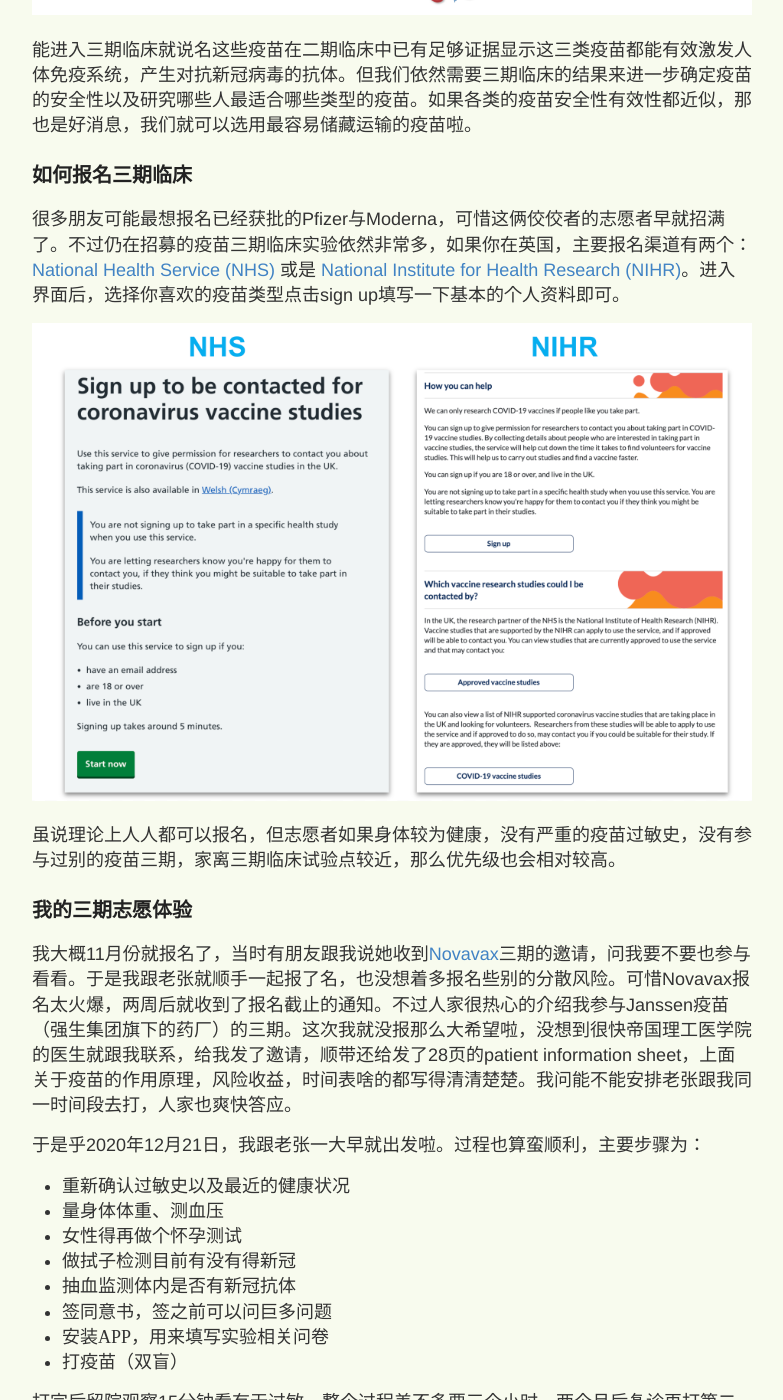
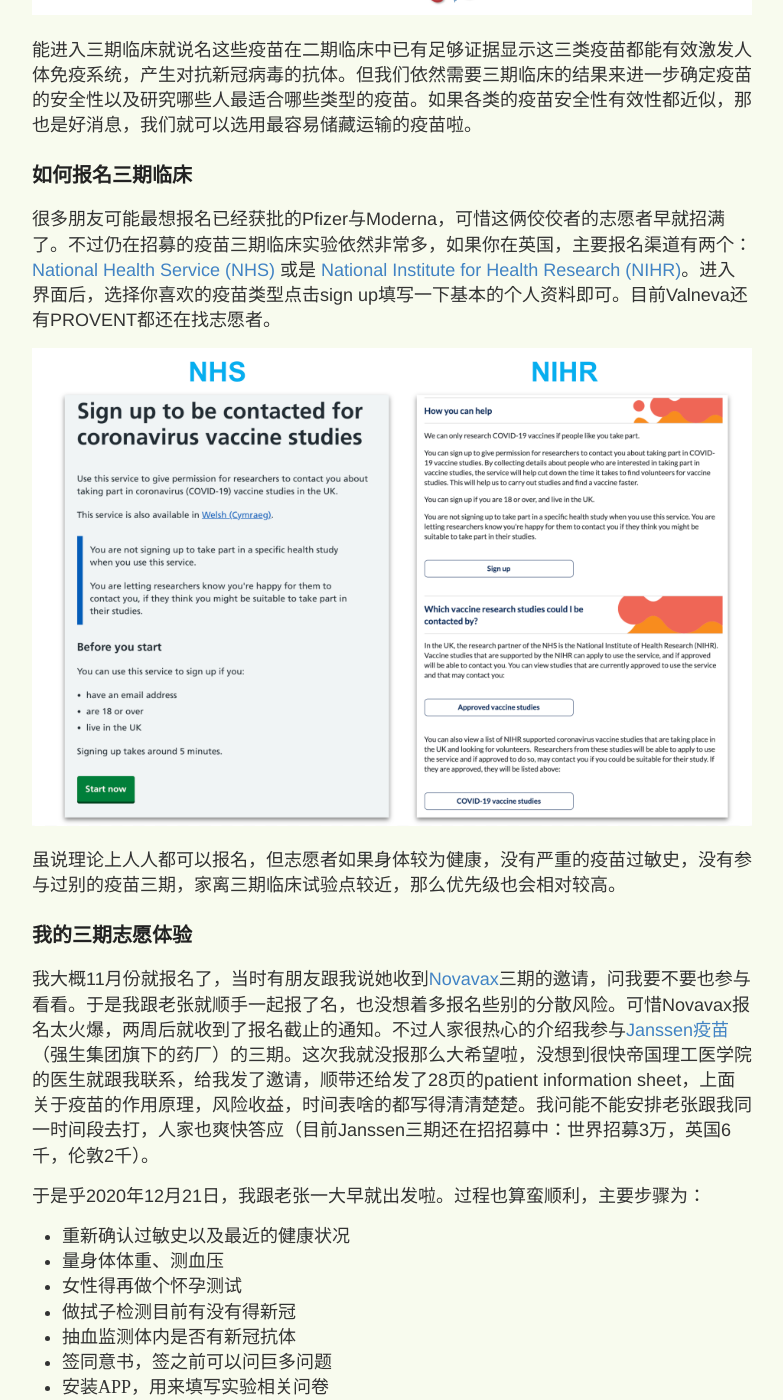
Before and after one commit to yihanxu/yihanxu.github.io, a Jekyll site: the page built from _posts/2020-12-24-covid-vaccine-volunteer.md, in a window 1280 px wide and 1400 px high, scrolled down 1773 px. Shown: the whole window, without its empty margins (248-1031 px from the left). Built offline with Jekyll 4.4.1, drawn with Linux system fonts in a browser that asks for light colours; comment, search, counter and statistics services are not loaded.

Commit message:
Update 2020-12-24-covid-vaccine-volunteer.md

```diff
--- a/_posts/2020-12-24-covid-vaccine-volunteer.md
+++ b/_posts/2020-12-24-covid-vaccine-volunteer.md
@@ -21,14 +21,14 @@
 能进入三期临床就说名这些疫苗在二期临床中已有足够证据显示这三类疫苗都能有效激发人体免疫系统，产生对抗新冠病毒的抗体。但我们依然需要三期临床的结果来进一步确定疫苗的安全性以及研究哪些人最适合哪些类型的疫苗。如果各类的疫苗安全性有效性都近似，那也是好消息，我们就可以选用最容易储藏运输的疫苗啦。
 
 ### 如何报名三期临床
-很多朋友可能最想报名已经获批的Pfizer与Moderna，可惜这俩佼佼者的志愿者早就招满了。不过仍在招募的疫苗三期临床实验依然非常多，如果你在英国，主要报名渠道有两个：[National Health Service (NHS)](https://www.nhs.uk/conditions/coronavirus-covid-19/research/coronavirus-vaccine-research/) 或是 [National Institute for Health Research (NIHR)](https://bepartofresearch.nihr.ac.uk/vaccine-studies/)。进入界面后，选择你喜欢的疫苗类型点击sign up填写一下基本的个人资料即可。<br>
+很多朋友可能最想报名已经获批的Pfizer与Moderna，可惜这俩佼佼者的志愿者早就招满了。不过仍在招募的疫苗三期临床实验依然非常多，如果你在英国，主要报名渠道有两个：[National Health Service (NHS)](https://www.nhs.uk/conditions/coronavirus-covid-19/research/coronavirus-vaccine-research/) 或是 [National Institute for Health Research (NIHR)](https://bepartofresearch.nihr.ac.uk/vaccine-studies/)。进入界面后，选择你喜欢的疫苗类型点击sign up填写一下基本的个人资料即可。目前Valneva还有PROVENT都还在找志愿者。<br>
 
 ![vaccine signup](/images/vaccine_signup.jpg)
 
 虽说理论上人人都可以报名，但志愿者如果身体较为健康，没有严重的疫苗过敏史，没有参与过别的疫苗三期，家离三期临床试验点较近，那么优先级也会相对较高。
 
 ### 我的三期志愿体验
-我大概11月份就报名了，当时有朋友跟我说她收到[Novavax](https://covid19trial-uk.com/)三期的邀请，问我要不要也参与看看。于是我跟老张就顺手一起报了名，也没想着多报名些别的分散风险。可惜Novavax报名太火爆，两周后就收到了报名截止的通知。不过人家很热心的介绍我参与Janssen疫苗（强生集团旗下的药厂）的三期。这次我就没报那么大希望啦，没想到很快帝国理工医学院的医生就跟我联系，给我发了邀请，顺带还给发了28页的patient information sheet，上面关于疫苗的作用原理，风险收益，时间表啥的都写得清清楚楚。我问能不能安排老张跟我同一时间段去打，人家也爽快答应。
+我大概11月份就报名了，当时有朋友跟我说她收到[Novavax](https://covid19trial-uk.com/)三期的邀请，问我要不要也参与看看。于是我跟老张就顺手一起报了名，也没想着多报名些别的分散风险。可惜Novavax报名太火爆，两周后就收到了报名截止的通知。不过人家很热心的介绍我参与[Janssen疫苗](https://gb.ensemblestudy.com/)（强生集团旗下的药厂）的三期。这次我就没报那么大希望啦，没想到很快帝国理工医学院的医生就跟我联系，给我发了邀请，顺带还给发了28页的patient information sheet，上面关于疫苗的作用原理，风险收益，时间表啥的都写得清清楚楚。我问能不能安排老张跟我同一时间段去打，人家也爽快答应（目前Janssen三期还在招招募中：世界招募3万，英国6千，伦敦2千）。
 
 于是乎2020年12月21日，我跟老张一大早就出发啦。过程也算蛮顺利，主要步骤为：
 - 重新确认过敏史以及最近的健康状况
```
